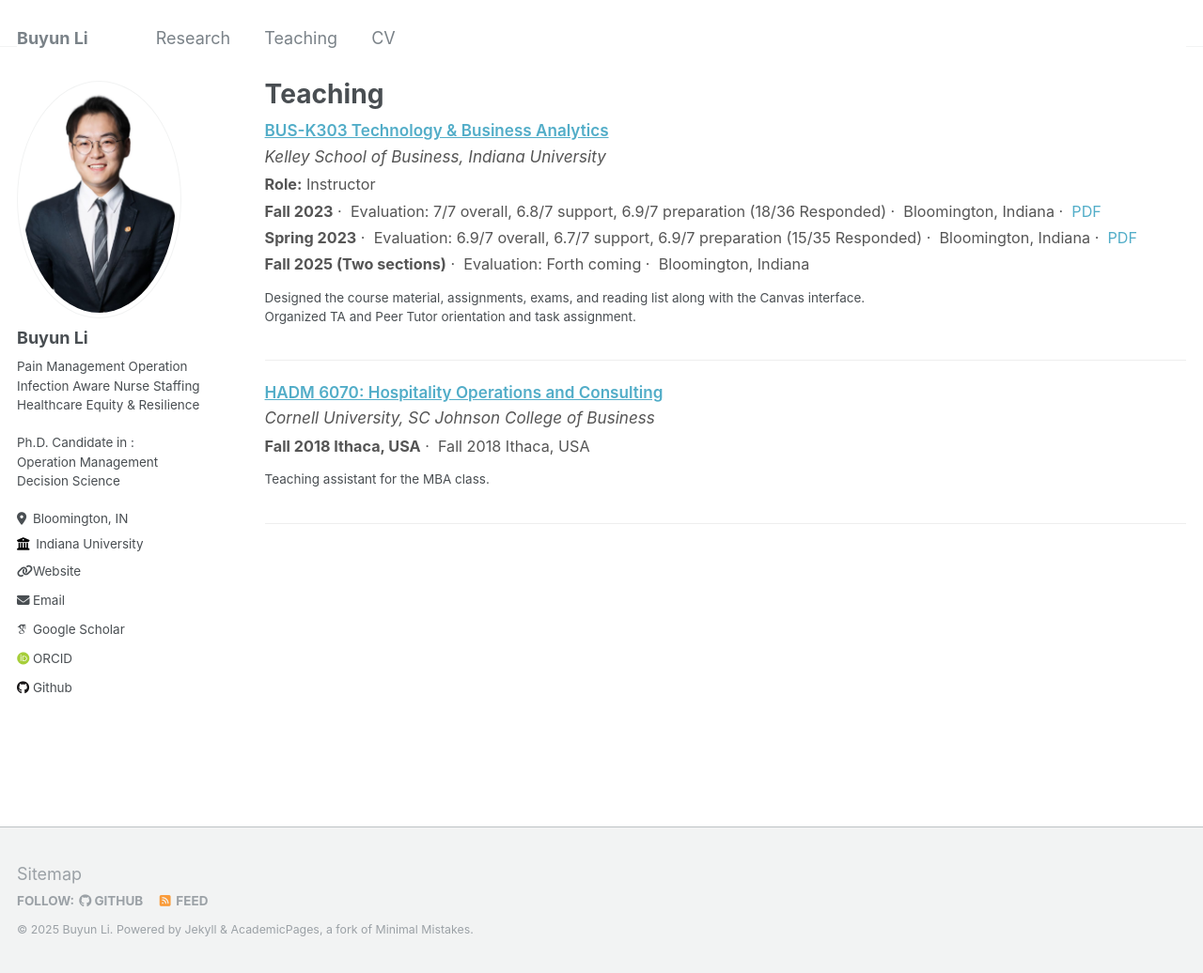
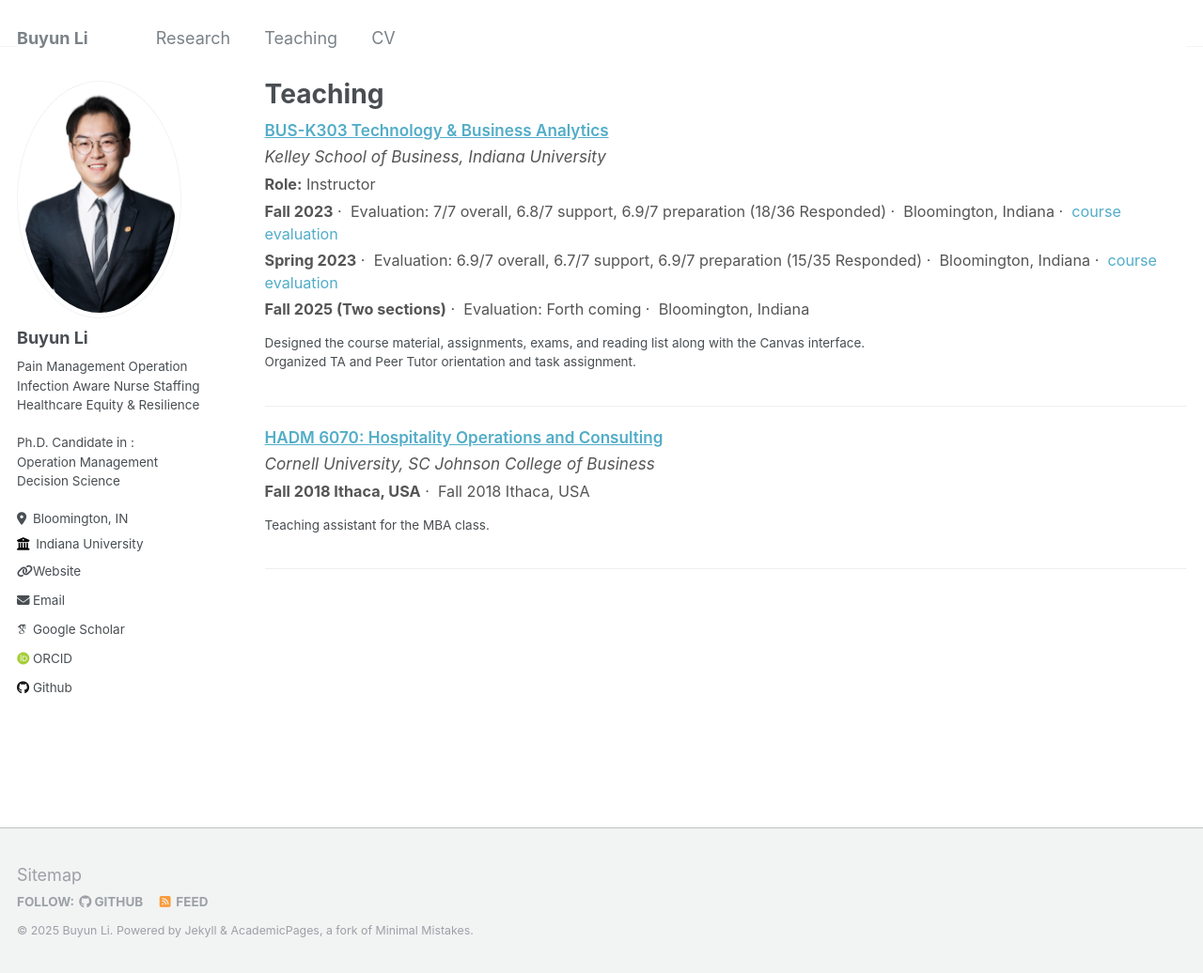
Before and after one commit to BuyunLi/BuyunLi.github.io, a Jekyll site: the page built from _pages/teaching.html, in a window 1280 px wide and 1036 px high. Shown: the whole window at 94% size. Built offline with Jekyll 4.4.1, drawn with Linux system fonts in a browser that asks for light colours; some web fonts are replaced; part of the change alters nothing that is shown.

Commit message:
Update teaching.html

```diff
--- a/_pages/teaching.html
+++ b/_pages/teaching.html
@@ -21,26 +21,22 @@ author_profile: true
 </style>
 
 {%- comment -%}
-  Group by stable course identifier if available.
-  Recommended front matter on each teaching file:
-    course_key: BUS-K303
-    course_role: Instructor                # optional, shown once per course
-    evaluation_pdf: /assets/evals/K303.pdf # optional, course-level PDF
+  Recommended front matter:
+    course_key: BUS-K303                 # stable key for grouping (else we use title)
+    course_role: Instructor              # shown once per course (optional)
+    evaluation_pdf: /assets/K303.pdf     # optional course-level evaluation link
 
   Option A (single file, many terms):
     semesters:
       - semester: "Fall 2023"
-        role: "Instructor"                 # optional; ignored for role line
-        evaluation: "6.9/7 overall…"
-        evaluation_pdf: /assets/evals/K303_F23.pdf  # optional, per-term PDF
+        evaluation: "7/7 overall…"
+        evaluation_pdf: /assets/K303_F23.pdf
         location: "Bloomington, IN"
-      - ...
 
   Option B (one file per term):
     semester: "Fall 2023"
-    role: "Instructor"                     # optional; auto-detected if no course_role
-    evaluation: "6.9/7 overall…"
-    evaluation_pdf: /assets/evals/K303_F23.pdf      # optional
+    evaluation: "7/7 overall…"
+    evaluation_pdf: /assets/K303_F23.pdf
     location: "Bloomington, IN"
 {%- endcomment -%}
 
@@ -52,10 +48,7 @@ author_profile: true
     {%- assign items_sorted = g.items | sort: "date" -%}
     {%- assign latest = items_sorted | last -%}
 
-    {%- comment -%}
-      Determine a single role to display once for the course.
-      Priority: course_role (explicit) -> first non-empty role found across terms/files.
-    {%- endcomment -%}
+    {%- comment -%} Determine single role shown once {%- endcomment -%}
     {%- assign course_role = latest.course_role -%}
     {%- if course_role == nil or course_role == "" -%}
       {%- for p in items_sorted -%}
@@ -64,17 +57,14 @@ author_profile: true
             {%- if t.role and t.role != "" -%}{%- assign course_role = t.role -%}{%- break -%}{%- endif -%}
           {%- endfor -%}
         {%- endif -%}
-        {%- if course_role == nil or course_role == "" -%}
-          {%- if p.role and p.role != "" -%}{%- assign course_role = p.role -%}{%- endif -%}
+        {%- if course_role == nil or course_role == "" and p.role and p.role != "" -%}
+          {%- assign course_role = p.role -%}
         {%- endif -%}
         {%- if course_role and course_role != "" -%}{%- break -%}{%- endif -%}
       {%- endfor -%}
     {%- endif -%}
 
-    {%- comment -%}
-      Course-level evaluation PDF (optional).
-      Priority: latest.evaluation_pdf -> first found across group.
-    {%- endcomment -%}
+    {%- comment -%} Course-level evaluation PDF (optional) {%- endcomment -%}
     {%- assign course_eval_pdf = latest.evaluation_pdf -%}
     {%- if course_eval_pdf == nil or course_eval_pdf == "" -%}
       {%- for p in items_sorted -%}
@@ -101,15 +91,12 @@ author_profile: true
           {%- endif -%}
           {%- if course_eval_pdf -%}
             {%- if course_role -%} &nbsp;·&nbsp; {%- endif -%}
-            <a href="{{ course_eval_pdf | relative_url }}" target="_blank" rel="noopener">Course evaluation (PDF)</a>
+            <a href="{{ course_eval_pdf | relative_url }}" target="_blank" rel="noopener">Course evaluation</a>
           {%- endif -%}
         </div>
       {%- endif -%}
 
       <ul class="teaching-terms">
-        {%- comment -%}
-          Render all terms (newest first). Per-term evaluation PDF (optional) appears inline.
-        {%- endcomment -%}
         {%- for p in items_sorted reversed -%}
           {%- if p.semesters -%}
             {%- for term in p.semesters -%}
@@ -122,7 +109,7 @@ author_profile: true
                   &nbsp;·&nbsp; {{ term.location | default: p.location }}
                 {%- endif -%}
                 {%- if term.evaluation_pdf -%}
-                  &nbsp;·&nbsp; <a href="{{ term.evaluation_pdf | relative_url }}" target="_blank" rel="noopener">PDF</a>
+                  &nbsp;·&nbsp; <a href="{{ term.evaluation_pdf | relative_url }}" target="_blank" rel="noopener">course evaluation</a>
                 {%- endif -%}
               </li>
             {%- endfor -%}
@@ -146,7 +133,7 @@ author_profile: true
                 &nbsp;·&nbsp; {{ p.location }}
               {%- endif -%}
               {%- if p.evaluation_pdf -%}
-                &nbsp;·&nbsp; <a href="{{ p.evaluation_pdf | relative_url }}" target="_blank" rel="noopener">PDF</a>
+                &nbsp;·&nbsp; <a href="{{ p.evaluation_pdf | relative_url }}" target="_blank" rel="noopener">course evaluation</a>
               {%- endif -%}
             </li>
           {%- endif -%}
```
